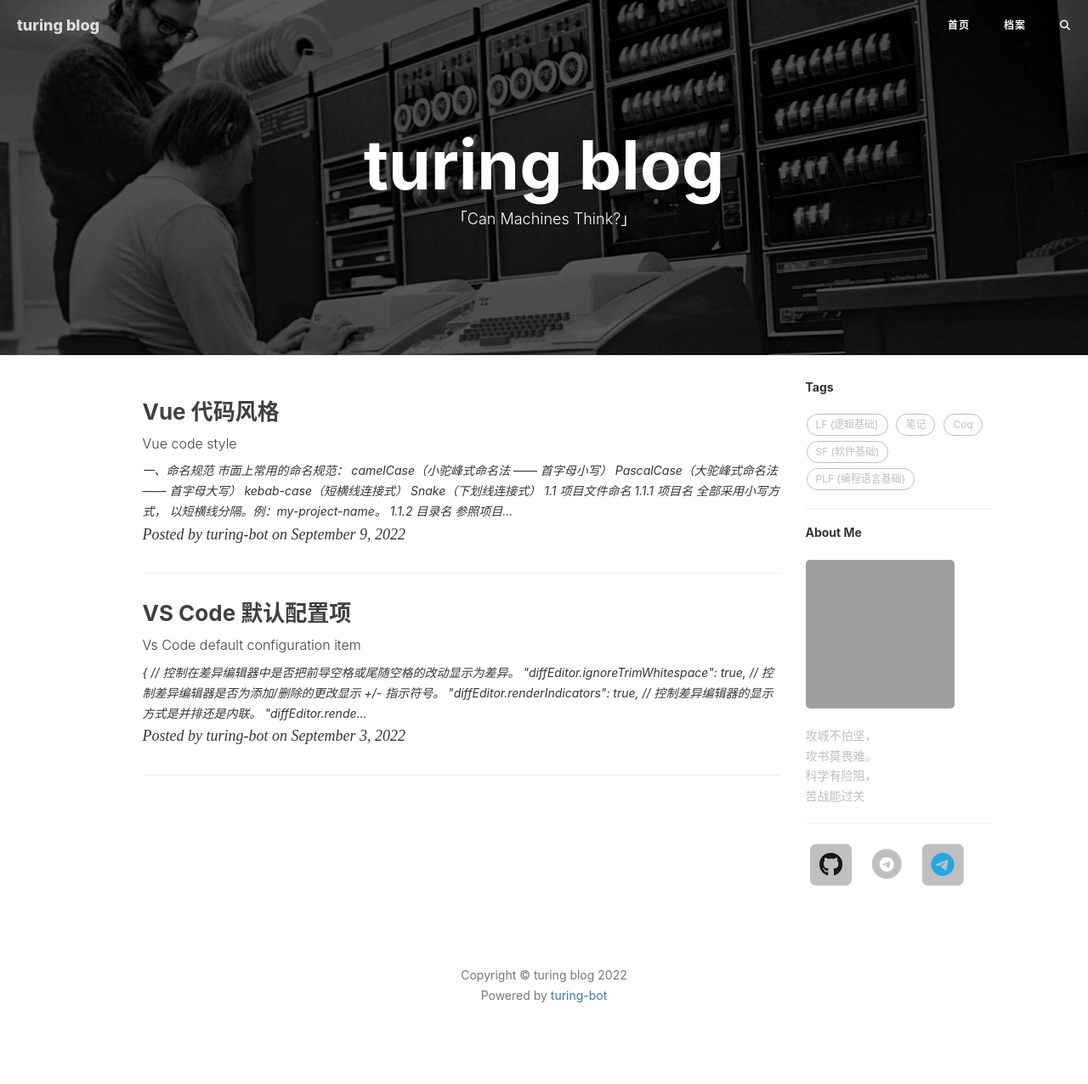
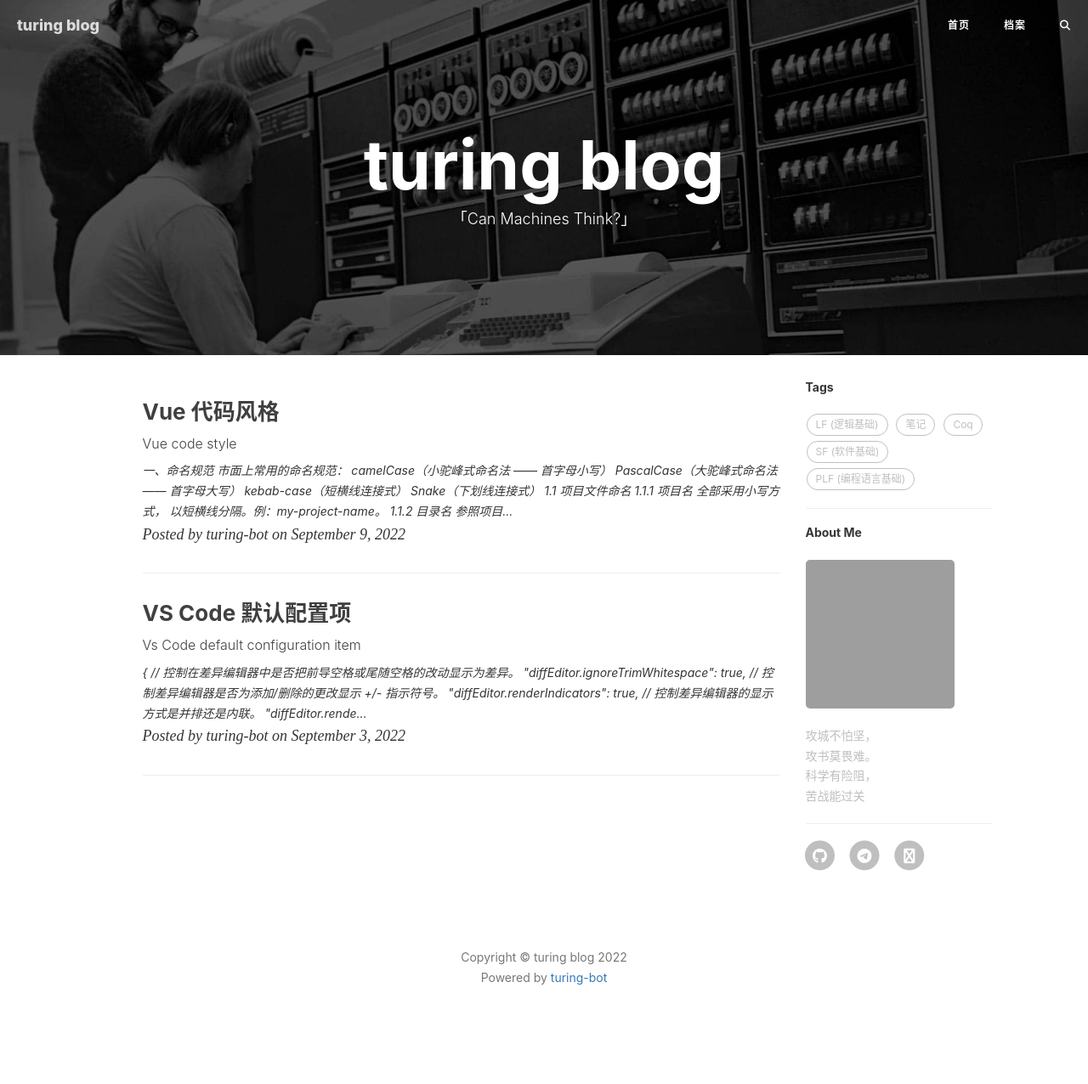
Before and after one commit to Turing-bot/Blog, a Jekyll site: the page built from index.html, in a window 1280 px wide. Shown: the whole page at 85% size. Built offline with Jekyll 4.4.1, drawn with Linux system fonts in a browser that asks for light colours; nearby versions of some CDN libraries; the list of posts is cut into pages by our own code; comment, search, counter and statistics services are not loaded; after the commit the page ends 1255 px from its top, so only the background shows below that; grey boxes are pictures that could not be loaded.

Commit message:
init blog

```diff
--- a/_config.yml
+++ b/_config.yml
@@ -15,6 +15,7 @@
 RSS: false
 github_username: turing-bot
 telegram_username: github1s
+bilibili_username: Evan-You
 
 # Build settings
 # from 2016, 'pygments' is unsupported on GitHub Pages. Use 'rouge' for highlighting instead.
--- a/_includes/head.html
+++ b/_includes/head.html
@@ -69,12 +69,6 @@
     crossorigin="anonymous"
   ></script>
 
-  <!-- <link
-    href="//cdnjs.cloudflare.com/ajax/libs/font-awesome/4.6.3/css/font-awesome.min.css"
-    rel="stylesheet"
-    type="text/css"
-  /> -->
-
   <!-- HTML5 Shim and Respond.js IE8 support of HTML5 elements and media queries -->
   <!-- WARNING: Respond.js doesn't work if you view the page via file:// -->
   <!--[if lt IE 9]>
--- a/_includes/sns-links.html
+++ b/_includes/sns-links.html
@@ -22,9 +22,9 @@
   {% if site.github_username %}
   <li>
     <a target="_blank" href="https://github.com/{{ site.github_username }}">
-      <span class="fa-stack fa-2x" style="--fa-inverse: #181717;">
-        <i class="fa-solid fa-square fa-stack-2x"></i>
-        <i class="fab fa-github fa-stack-1x fa-inverse"></i>
+      <span class="fa-stack fa-lg">
+        <i class="fa fa-circle fa-stack-2x"></i>
+        <i class="fa fa-github fa-stack-1x fa-inverse"></i>
       </span>
     </a>
   </li>
@@ -41,12 +41,12 @@
   </li>
   {% endif %}
 
-  {% if site.telegram_username %}
+  {% if site.bilibili_username %}
   <li>
-    <a target="_blank" href="https://t.me/{{ site.telegram_username }}">
-      <span class="fa-stack fa-2x" style="--fa-inverse: #26A5E4;">
-        <i class="fa-solid fa-square fa-stack-2x"></i>
-        <i class="fab fa-telegram fa-stack-1x fa-inverse"></i>
+    <a target="_blank" href="https://space.bilibili.com/48680878">
+      <span class="fa-stack fa-lg">
+        <i class="fa fa-circle fa-stack-2x"></i>
+        <i class="fa fa-bilibili fa-stack-1x fa-inverse"></i>
       </span>
     </a>
   </li>
--- a/archive.html
+++ b/archive.html
@@ -2,7 +2,7 @@
 layout: default
 title: 档案
 description: "「hello, world」"
-header-img: "img/archive.png"
+header-img: "img/post-bg-alitrip.jpg"
 ---
 
 <!-- Page Header -->
```
